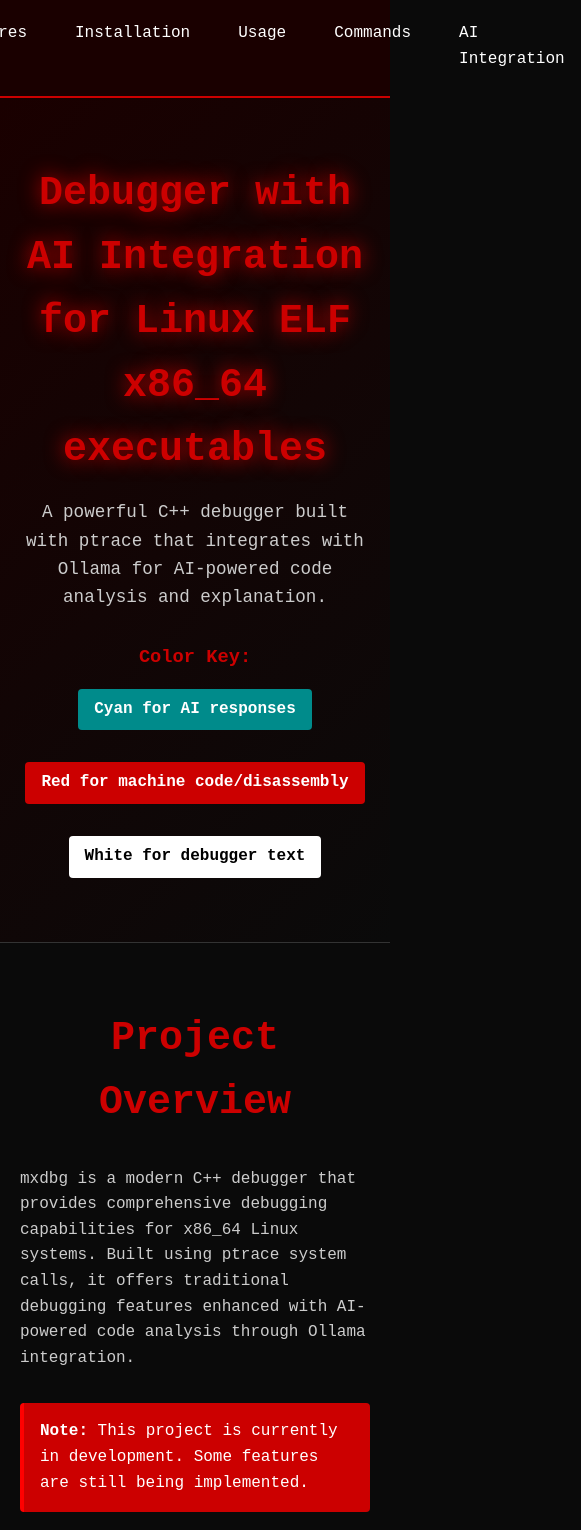
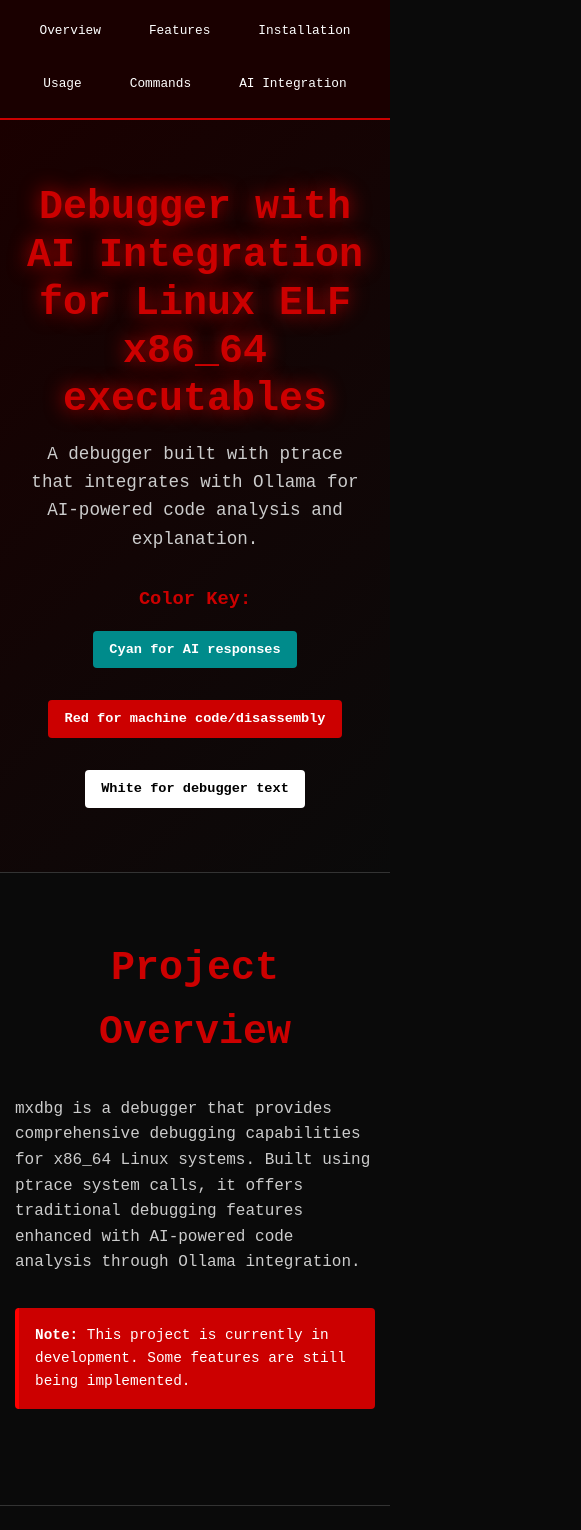
Before and after one commit to lostjared/mxdbg, a plain HTML site: page site/index.html in a window 390 px wide. Shown: the part 70-1600 px from the top of the page, 581 px wide, since content can reach past the window. Drawn offline with Linux system fonts and the light colour scheme.

Commit message:
mobile friendly

```diff
--- a/site/index.html
+++ b/site/index.html
@@ -30,7 +30,7 @@
         <section id="hero" class="hero">
             <div class="container">
                 <h1>Debugger with AI Integration for Linux ELF x86_64 executables</h1>
-                <p class="hero-subtitle">A powerful C++ debugger built with ptrace that integrates with Ollama for AI-powered code analysis and explanation.</p>
+                <p class="hero-subtitle">A debugger built with ptrace that integrates with Ollama for AI-powered code analysis and explanation.</p>
                 <div class="color-key">
                     <h3>Color Key:</h3>
                     <div class="color-items">
@@ -45,7 +45,7 @@
         <section id="overview" class="section">
             <div class="container">
                 <h2>Project Overview</h2>
-                <p>mxdbg is a modern C++ debugger that provides comprehensive debugging capabilities for x86_64 Linux systems. Built using ptrace system calls, it offers traditional debugging features enhanced with AI-powered code analysis through Ollama integration.</p>
+                <p>mxdbg is a debugger that provides comprehensive debugging capabilities for x86_64 Linux systems. Built using ptrace system calls, it offers traditional debugging features enhanced with AI-powered code analysis through Ollama integration.</p>
 
                 <div class="warning">
                     <strong>Note:</strong> This project is currently in development. Some features are still being implemented.
--- a/site/style.css
+++ b/site/style.css
@@ -4,17 +4,164 @@
     box-sizing: border-box;
 }
 
+/* Add these improvements to your existing CSS */
+
+/* Better mobile viewport handling */
 body {
     font-family: 'FixedSys', monospace;
     background-color: #0a0a0a;
     color: #ffffff;
     line-height: 1.6;
+    overflow-x: hidden; /* Prevent horizontal scroll on mobile */
 }
 
+/* Improve container for mobile */
 .container {
     max-width: 1200px;
     margin: 0 auto;
     padding: 0 20px;
+}
+
+/* Update the mobile media query section - replace your existing @media (max-width: 768px) */
+@media (max-width: 768px) {
+    .container {
+        padding: 0 15px; /* Reduce padding on mobile */
+    }
+
+    .header .container {
+        flex-direction: column;
+        gap: 1rem;
+        padding: 1rem 15px;
+    }
+
+    .nav {
+        gap: 0.8rem;
+        justify-content: center;
+        flex-wrap: wrap;
+    }
+
+    .nav a {
+        padding: 0.4rem 0.8rem;
+        font-size: 0.9rem;
+    }
+
+    .hero {
+        padding: 2rem 0; /* Reduce hero padding */
+    }
+
+    .hero h1 {
+        font-size: 1.8rem; /* Smaller title */
+        line-height: 1.2;
+        padding: 0 10px;
+    }
+
+    .hero-subtitle {
+        font-size: 1rem;
+        padding: 0 10px;
+        max-width: 95%;
+    }
+
+    .color-items {
+        flex-direction: column;
+        align-items: center;
+        gap: 0.5rem;
+    }
+
+    .color-item {
+        font-size: 0.85rem;
+        padding: 0.4rem 0.8rem;
+    }
+
+    .section {
+        padding: 2rem 0; /* Reduce section padding */
+    }
+
+    .section h2 {
+        font-size: 1.8rem;
+        padding: 0 10px;
+    }
+
+    .section h3 {
+        font-size: 1.4rem;
+    }
+
+    .features-grid {
+        grid-template-columns: 1fr; /* Single column on mobile */
+        gap: 1rem;
+    }
+
+    .commands-grid {
+        grid-template-columns: 1fr;
+        gap: 1rem;
+    }
+
+    .command-category {
+        padding: 1rem;
+    }
+
+    .command {
+        flex-direction: column;
+        align-items: flex-start;
+        gap: 0.5rem;
+    }
+
+    .command code {
+        min-width: unset;
+        font-size: 0.85rem;
+    }
+
+    .command span {
+        font-size: 0.8rem;
+    }
+
+    .code-block {
+        font-size: 0.8rem;
+    }
+
+    .code-block pre {
+        padding: 0.8rem;
+        overflow-x: auto;
+    }
+
+    .ai-features {
+        grid-template-columns: 1fr;
+        gap: 1rem;
+    }
+
+    .registers-grid {
+        grid-template-columns: 1fr;
+        gap: 1rem;
+    }
+
+    .warning {
+        margin: 1rem 0;
+        padding: 0.8rem;
+        font-size: 0.9rem;
+    }
+}
+
+/* Add smaller mobile breakpoint */
+@media (max-width: 480px) {
+    .hero h1 {
+        font-size: 1.5rem;
+    }
+
+    .hero-subtitle {
+        font-size: 0.9rem;
+    }
+
+    .section h2 {
+        font-size: 1.5rem;
+    }
+
+    .nav a {
+        padding: 0.3rem 0.6rem;
+        font-size: 0.8rem;
+    }
+
+    .feature-card, .command-category, .ai-feature, .register-type {
+        padding: 1rem;
+    }
 }
 
 /* Header */
```
